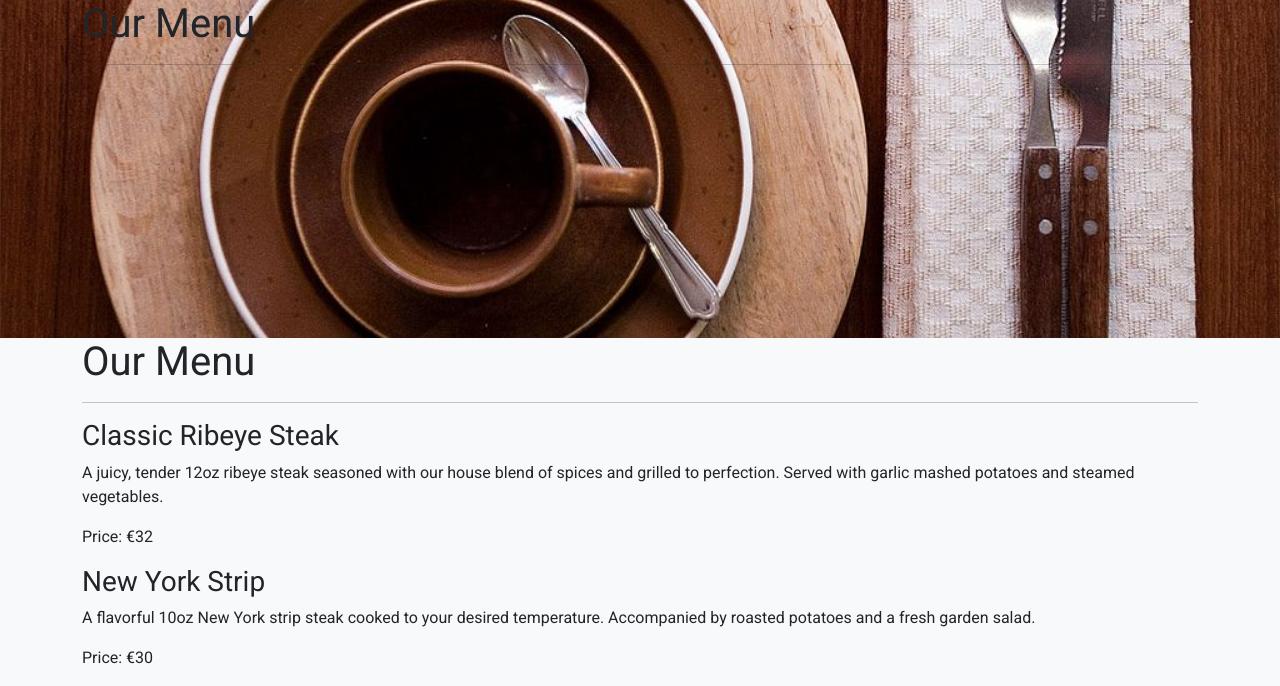
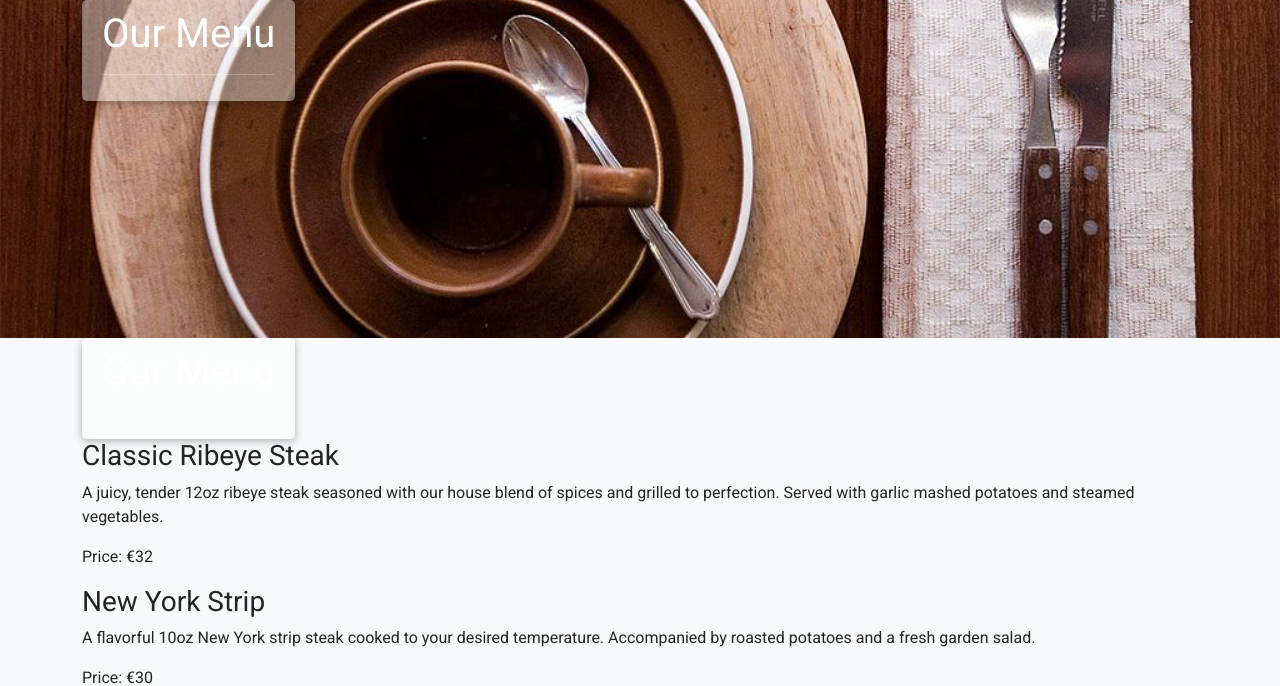
Before and after one commit to tronborg2000/Restaurant-Booking-One, a Flask app: page /menu in a window 1280 px wide. Shown: the part 64-750 px from the top of the page. Run offline with Flask 2, Linux system fonts and the light colour scheme; some libraries are stand-ins or nearby versions.

Commit message:
fix menu H1 text

```diff
--- a/assets/css/styles.css
+++ b/assets/css/styles.css
@@ -137,6 +137,16 @@
   position: relative;
 }
 
+.menu-header {
+  background-color: rgba(255, 255, 255, 0.4);
+  color: #ffffff;
+  display: inline-block;
+  padding: 10px 20px;
+  border-radius: 5px;
+  box-shadow: 0 2px 8px rgba(0, 0, 0, 0.3);
+}
+
+
 footer {
   background-color: #1c2331;
   color: #fff;
```
